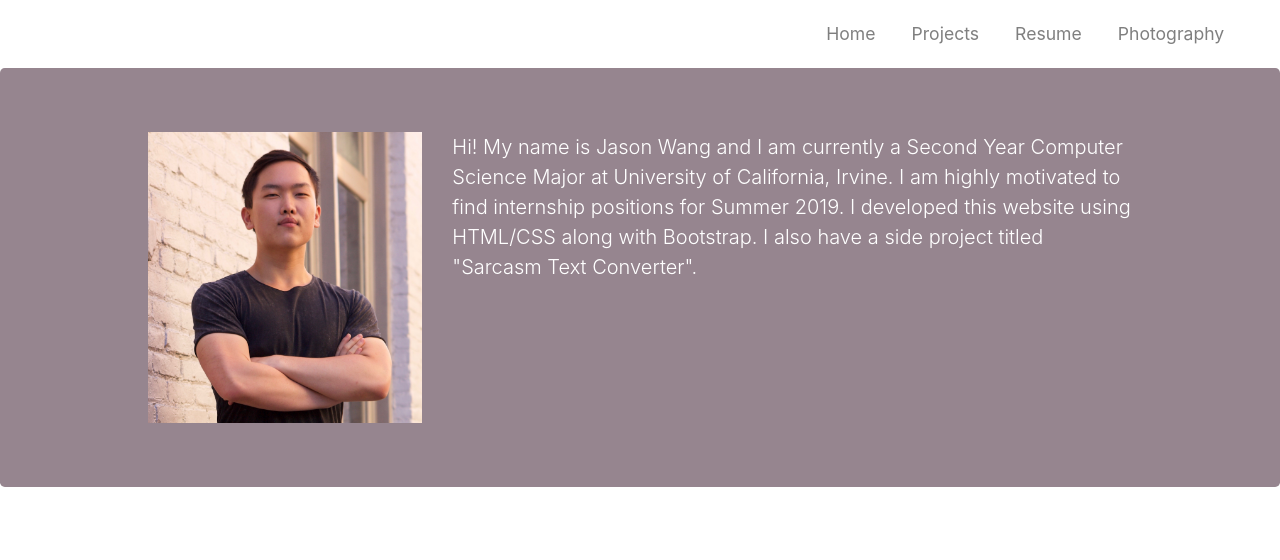
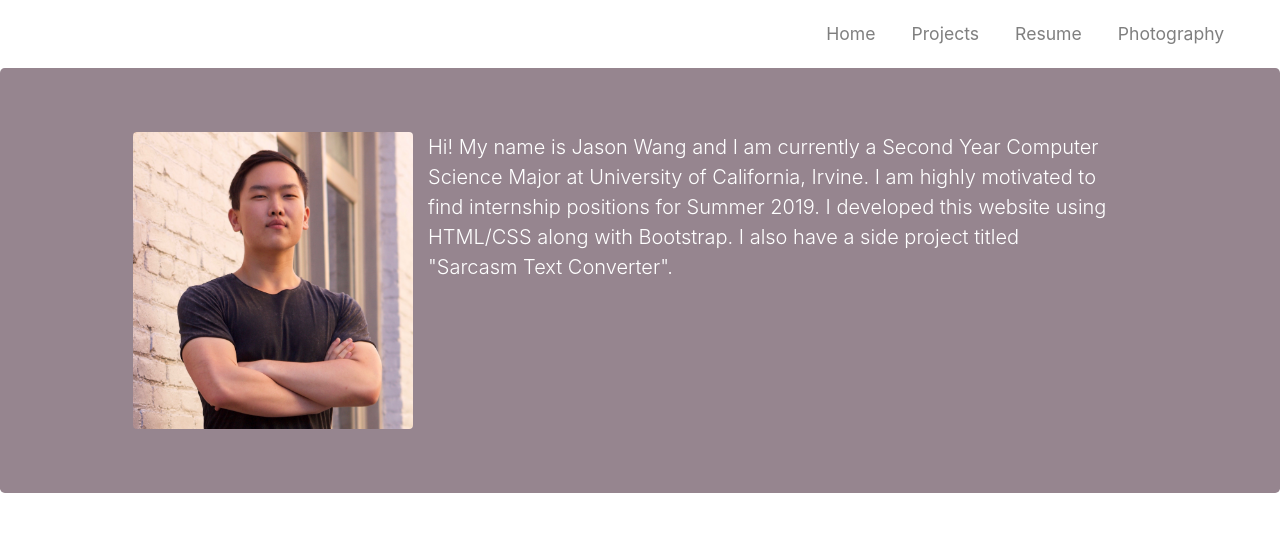
Before and after one commit to jwang0522/jwang0522.github.io, a plain HTML site: page index.html in a window 1280 px wide. Shown: the top 560 px of the page. Drawn offline with nearby package versions, Linux system fonts and the light colour scheme.

Commit message:
Minor Fixes

```diff
--- a/index.html
+++ b/index.html
@@ -47,7 +47,7 @@
         <div class= "row jumbotron">
             <div class="col-1"></div>
             <!-- Profile Photo -->
-            <img src="images/IMG_6169.jpg" alt="Profile Photo" width="25%" height="25%" class="col-3">
+            <img src="images/IMG_6169.jpg" class="rounded" alt="Profile Photo" width="23%" height="23%" class="col-3">
             <div class="col-7">
                 <p class="lead" style="color:white">Hi! My name is Jason Wang and I am currently a Second Year
                     Computer Science Major at University of California, Irvine. I am highly motivated
--- a/styles/style1.css
+++ b/styles/style1.css
@@ -21,6 +21,7 @@ html, body {
 /* Navbar Formatting */
 .navbar {
     padding: .8rem;
+    background-color: white;
 }
 
 .navbar-nav li {
```
